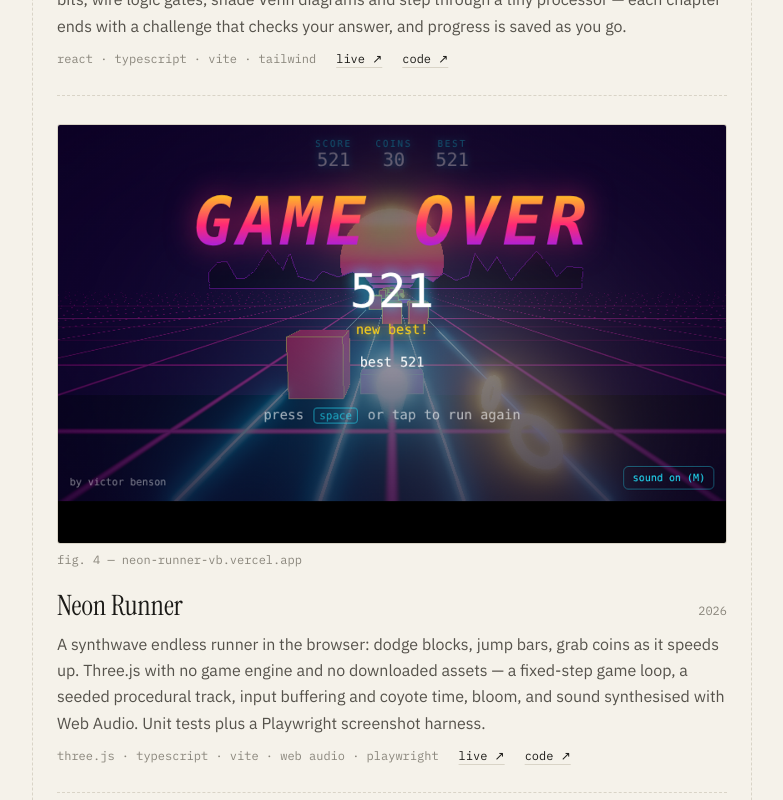
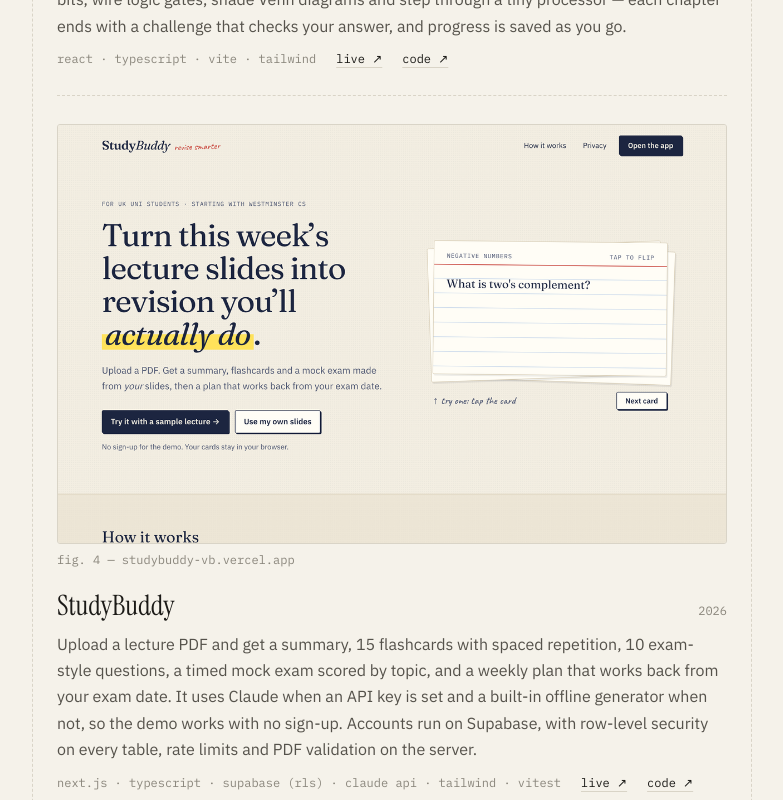
Before and after one commit to macroer16/personal-website, a Next.js app: page /projects in a window 1280 px wide. Shown: the part 1740-2540 px from the top of the page, without its empty margins (248-1031 px from the left). Built offline with nearby package versions, Linux system fonts and the light colour scheme.

Commit message:
Add StudyBuddy to projects

```diff
--- a/src/data/projects.ts
+++ b/src/data/projects.ts
@@ -40,6 +40,17 @@ export const projects: Project[] = [
     github: "https://github.com/macroer16/cs-visualiser",
     live: "https://cs-visualiser.vercel.app",
     image: "/projects/cs-visualiser.png",
+    featured: true,
+  },
+  {
+    title: "StudyBuddy",
+    year: "2026",
+    description:
+      "Upload a lecture PDF and get a summary, 15 flashcards with spaced repetition, 10 exam-style questions, a timed mock exam scored by topic, and a weekly plan that works back from your exam date. It uses Claude when an API key is set and a built-in offline generator when not, so the demo works with no sign-up. Accounts run on Supabase, with row-level security on every table, rate limits and PDF validation on the server.",
+    stack: "next.js · typescript · supabase (rls) · claude api · tailwind · vitest",
+    github: "https://github.com/macroer16/studybuddy",
+    live: "https://studybuddy-vb.vercel.app",
+    image: "/projects/studybuddy.png",
     featured: true,
   },
   {
```
Also changed, not shown: public/projects/studybuddy.png (added).
